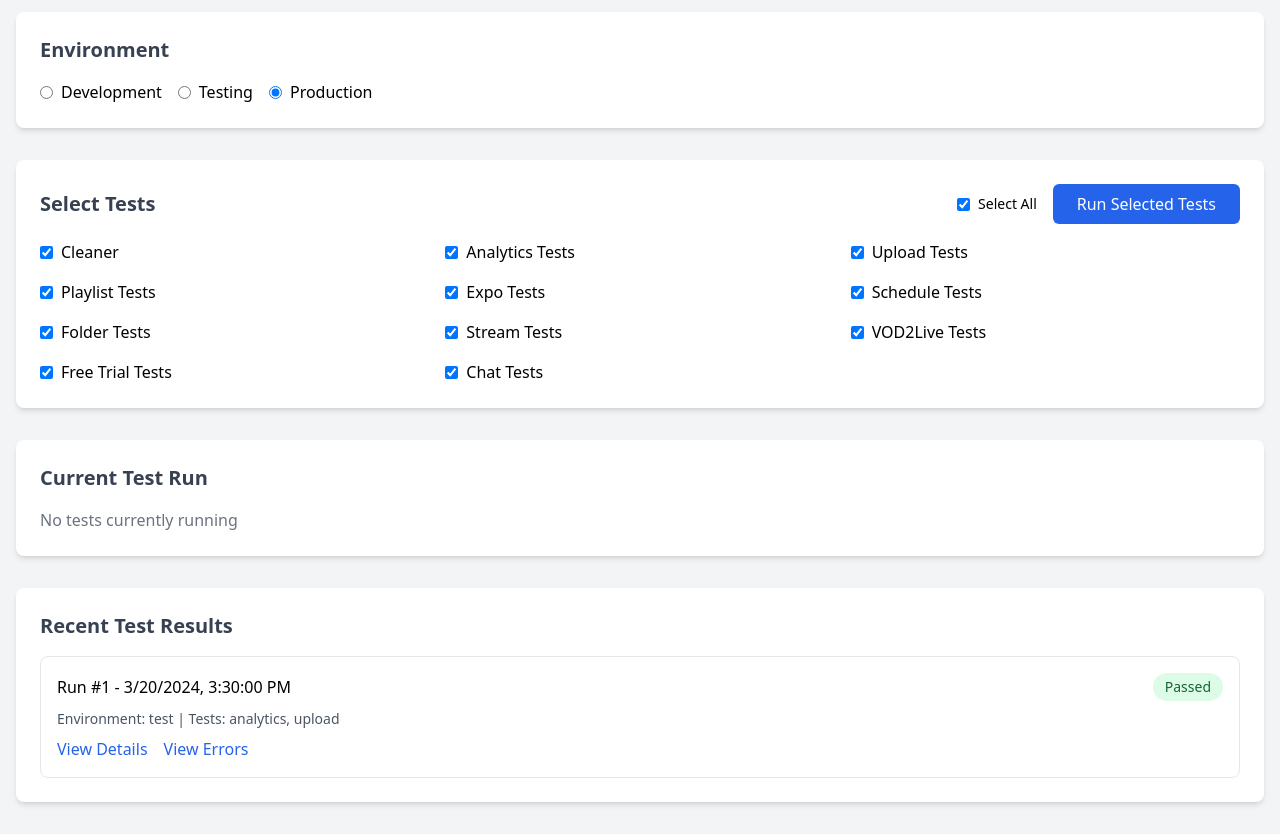
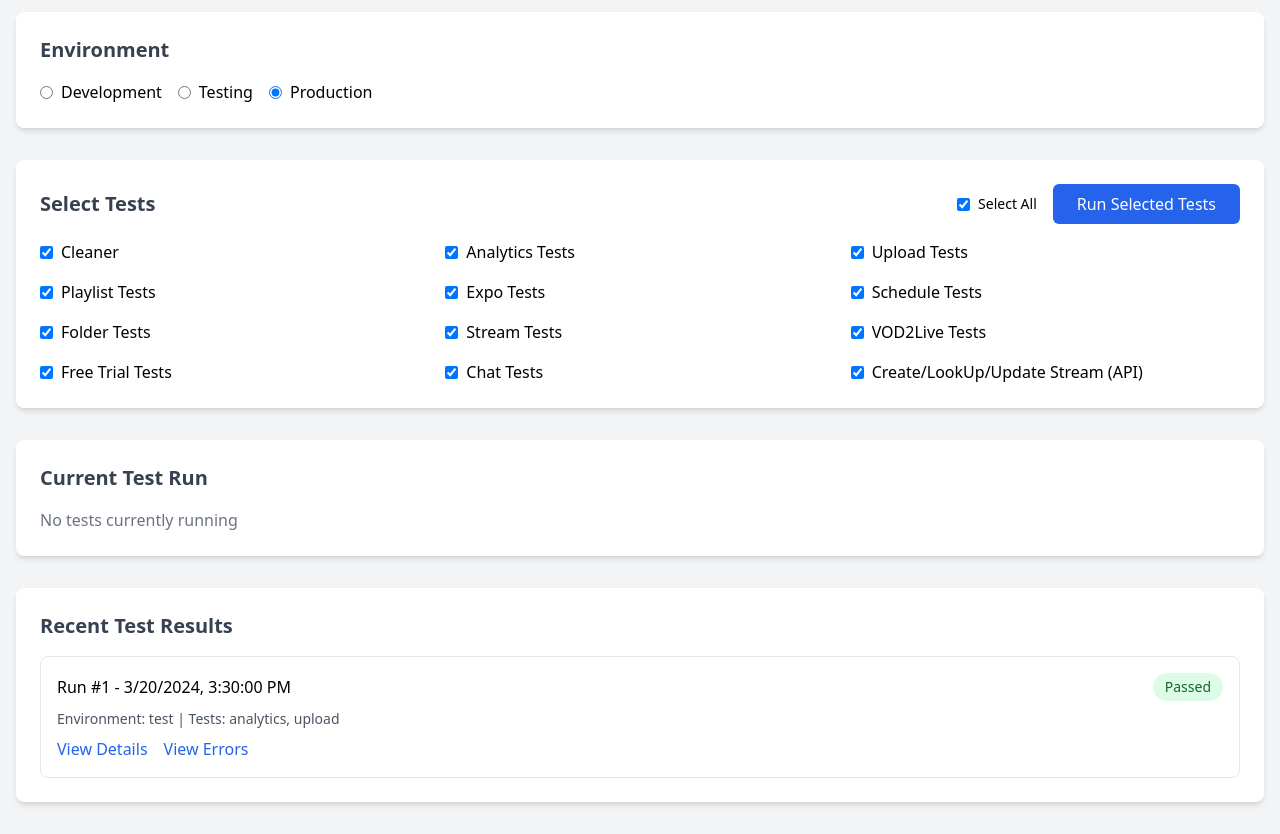
Before and after one commit to korzhkov/test-dashboard, a plain HTML site: page src/index.html in a window 1280 px wide. Shown: the part 88-922 px from the top of the page. Drawn offline with nearby package versions, Linux system fonts and the light colour scheme; no server answers.

Commit message:
Added 'Create/LookUp/Update Stream (API)' test

```diff
--- a/src/index.html
+++ b/src/index.html
@@ -144,11 +144,12 @@
                     <input type="checkbox" class="form-checkbox text-blue-600 test-checkbox" value="chat" checked>
                     <span class="ml-2">Chat Tests</span>
                 </label>
+
+                <label class="flex items-center">
+                    <input type="checkbox" class="form-checkbox text-blue-600 test-checkbox" value="stream_lookup" checked>
+                    <span class="ml-2">Create/LookUp/Update Stream (API)</span>
+                </label>
                 <!-- Добавляем новые тесты
-                <label class="flex items-center">
-                    <input type="checkbox" class="form-checkbox text-blue-600 test-checkbox" value="quick" checked>
-                    <span class="ml-2">Quick Tests</span>
-                </label>
                 <label class="flex items-center">
                     <input type="checkbox" class="form-checkbox text-blue-600 test-checkbox" value="quick2" checked>
                     <span class="ml-2">Quick2 Tests</span>
```
